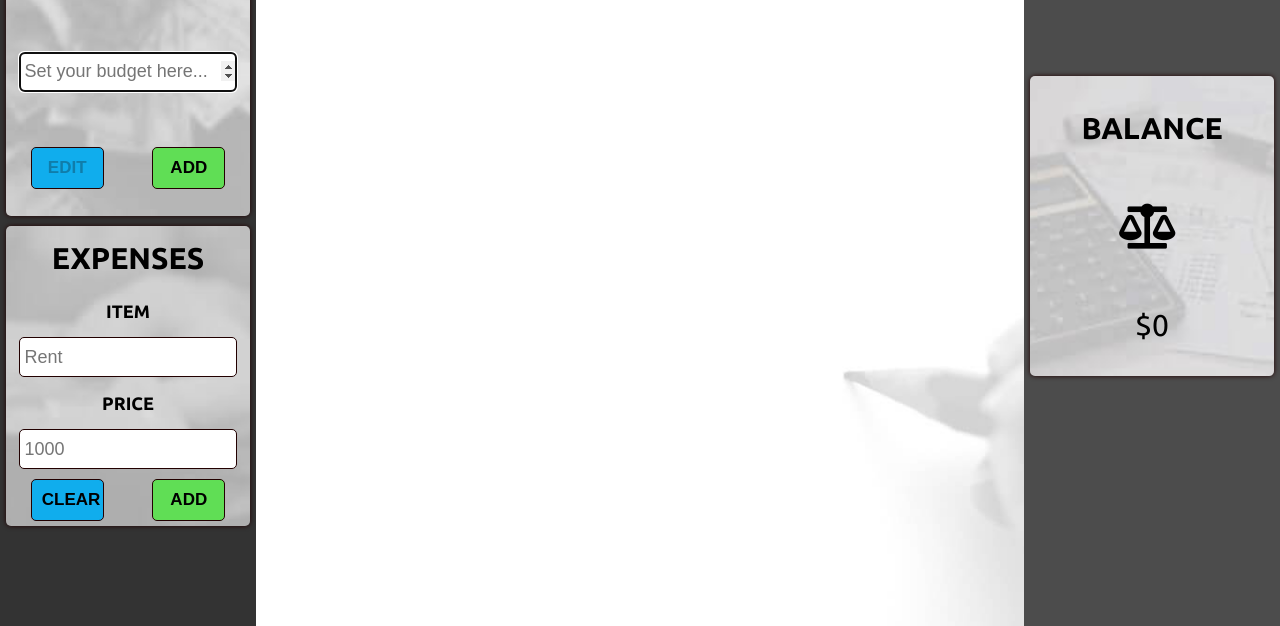
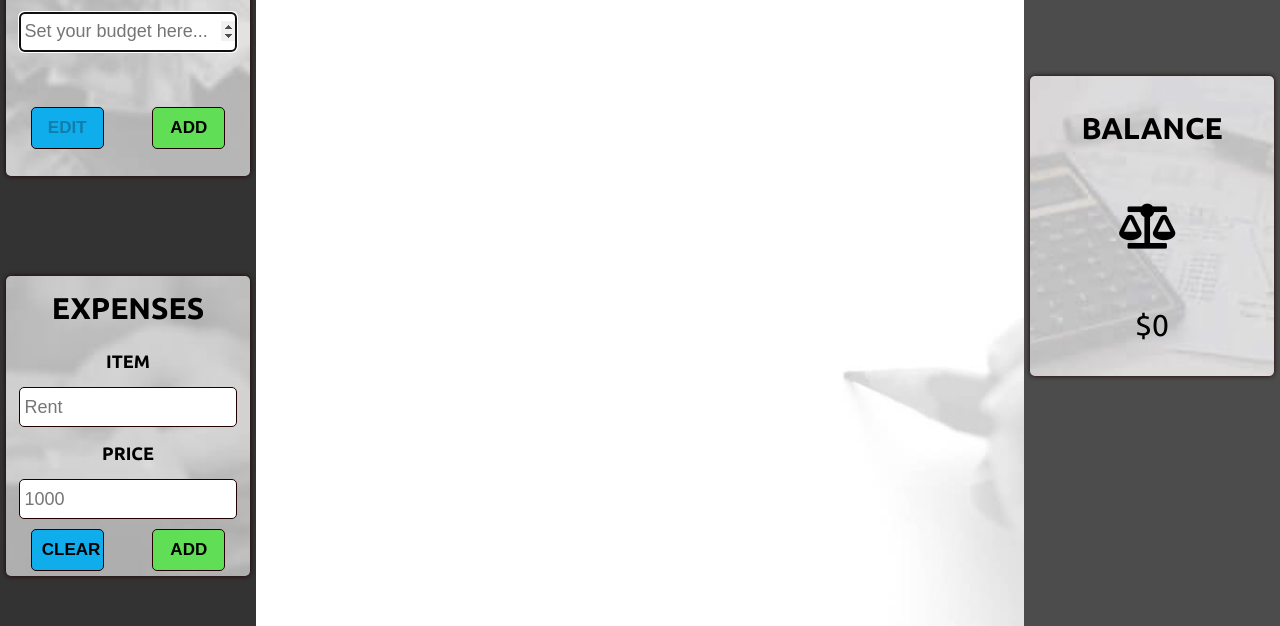
Before and after one commit to pdsprog/personal_budget, a plain HTML site: page index.html in a window 1280 px wide. Shown: the part 174-800 px from the top of the page. Drawn offline with Linux system fonts and the light colour scheme.

Commit message:
Fixed space on Desktop version

```diff
--- a/css/styles.css
+++ b/css/styles.css
@@ -320,6 +320,8 @@ main {position: relative;}
     height: 100%;
   }
 
+  .box {justify-content: space-around;}
+
   .budget {
     background-image: url('../img/budget-bg.jpg');
     background-position: center;
@@ -332,6 +334,7 @@ main {position: relative;}
     background-position: center;
     background-size: cover;
     border: none;
+    margin: 0;
   }
 
   .overlay {display: block;}
```
